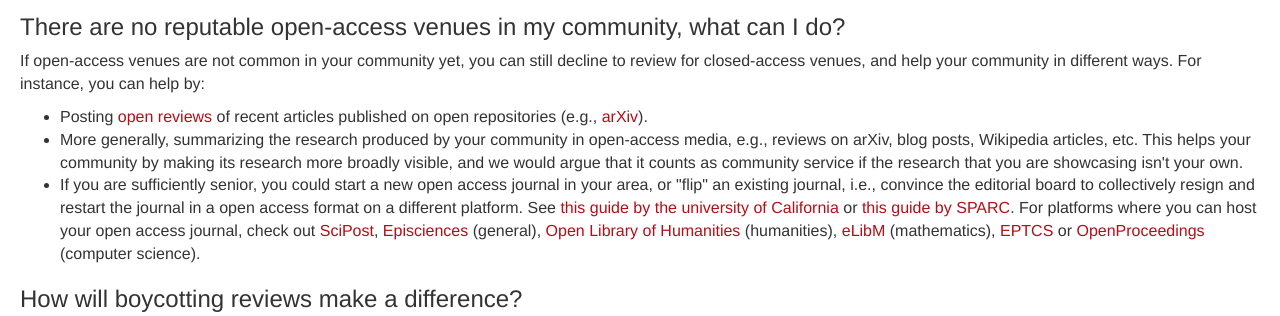
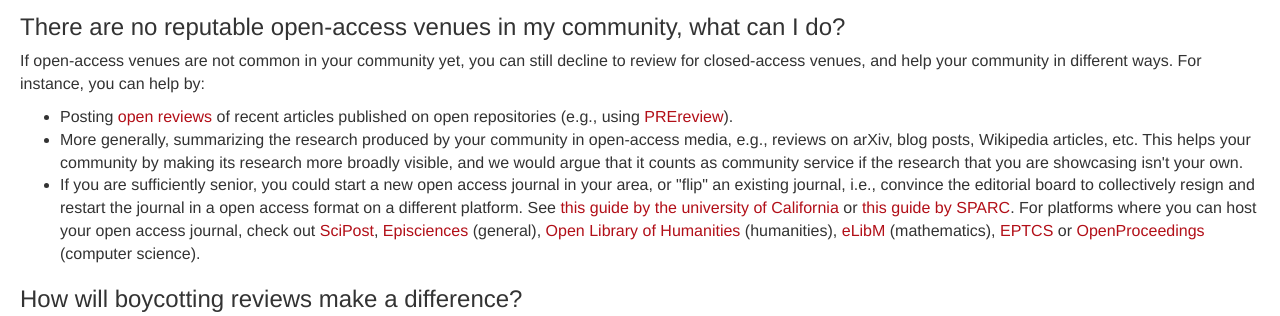
Before and after one commit to dissemin/no-free-view-no-review, a Django app: page /faq in a window 1280 px wide. Shown: the part 1046-1362 px from the top of the page. Run offline with Django 3.2, Linux system fonts and the light colour scheme; some libraries are stand-ins or nearby versions.

Commit message:
Mention PREreview as open review platform

```diff
--- a/signatories/templates/faq.html
+++ b/signatories/templates/faq.html
@@ -86,8 +86,8 @@ decline to review for closed-access venues, and help your community in different
 ways. For instance, you can help by:</p>
 <ul>
   <li>Posting <a href="https://en.wikipedia.org/wiki/Open_peer_review">open
-      reviews</a> of recent articles published on open repositories (e.g., <a
-      href="https://en.wikipedia.org/wiki/ArXiv">arXiv</a>).</li>
+      reviews</a> of recent articles published on open repositories (e.g., using <a
+      href="https://prereview.org/">PREreview</a>).</li>
   <li>More generally, summarizing the research produced by your community in open-access
     media, e.g., reviews on arXiv, blog posts, Wikipedia articles, etc. This
     helps your community by making its research more broadly visible, and we
```
